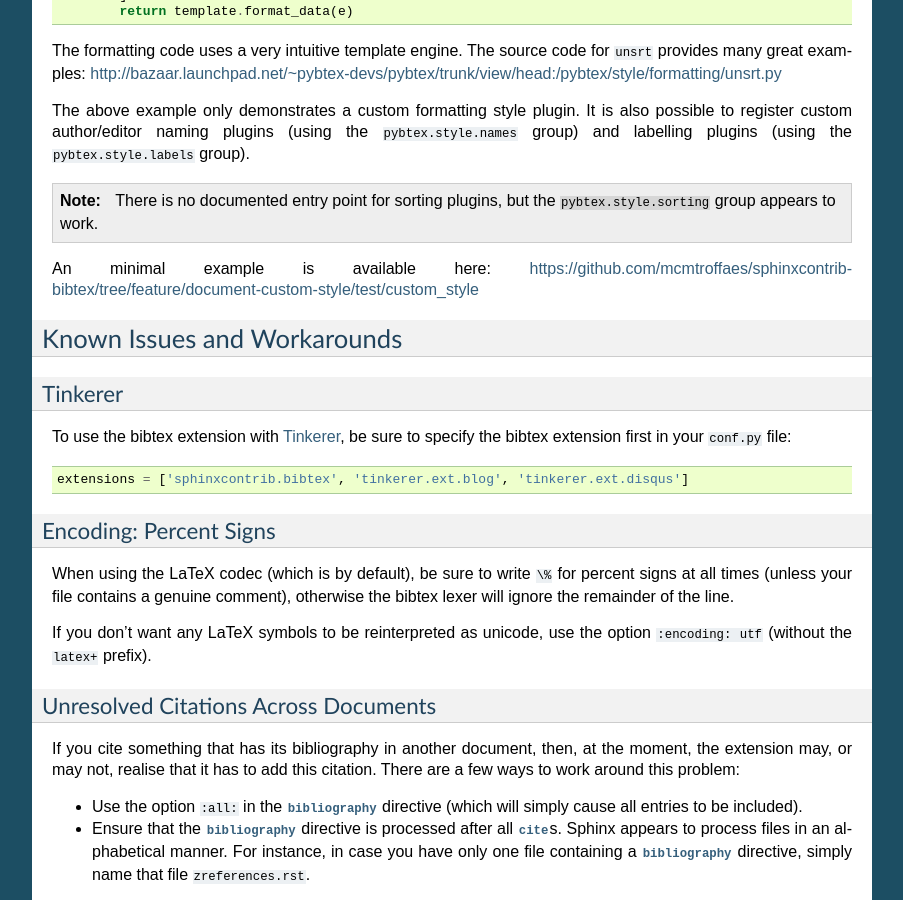
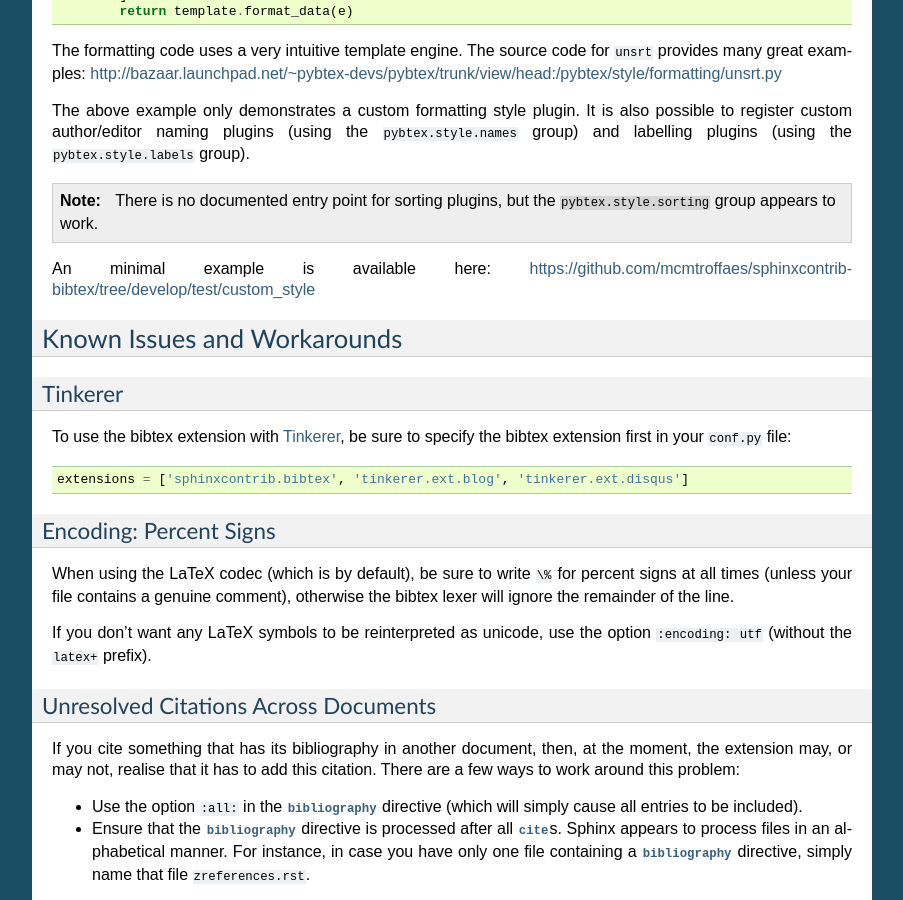
Before and after one commit to mcmtroffaes/sphinxcontrib-bibtex, a Sphinx documentation site: the page built from doc/usage.rst, in a window 1280 px wide and 900 px high, scrolled down 4570 px. Shown: the whole window, without its empty margins (198-1101 px from the left). Built offline with Sphinx 7.4.7, drawn with Linux system fonts in a browser that asks for light colours; formulas are drawn with MathJax 3; pages that are not in the unit, such as notebooks, are missing from menus; some of the changed lines change nothing that is shown.

Commit message:
Fix link in docs.

```diff
--- a/doc/usage.rst
+++ b/doc/usage.rst
@@ -345,7 +345,7 @@ and labelling plugins
    but the ``pybtex.style.sorting`` group appears to work.
 
 An minimal example is available here:
-https://github.com/mcmtroffaes/sphinxcontrib-bibtex/tree/feature/document-custom-style/test/custom_style
+https://github.com/mcmtroffaes/sphinxcontrib-bibtex/tree/develop/test/custom_style
 
 Known Issues and Workarounds
 ----------------------------
```
